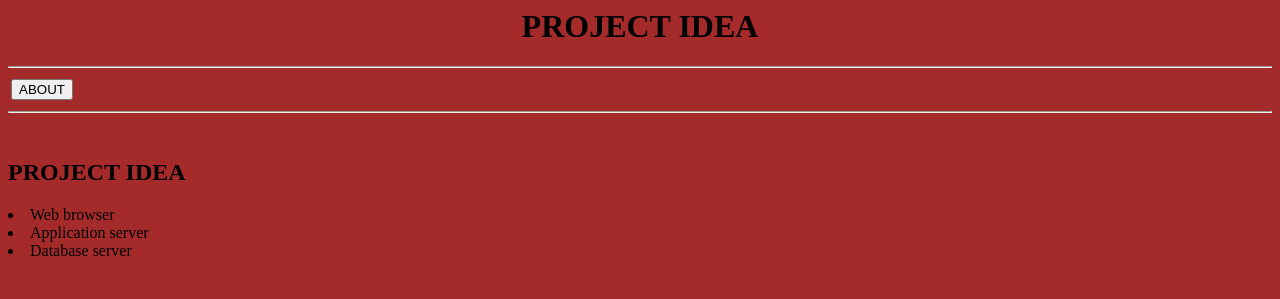
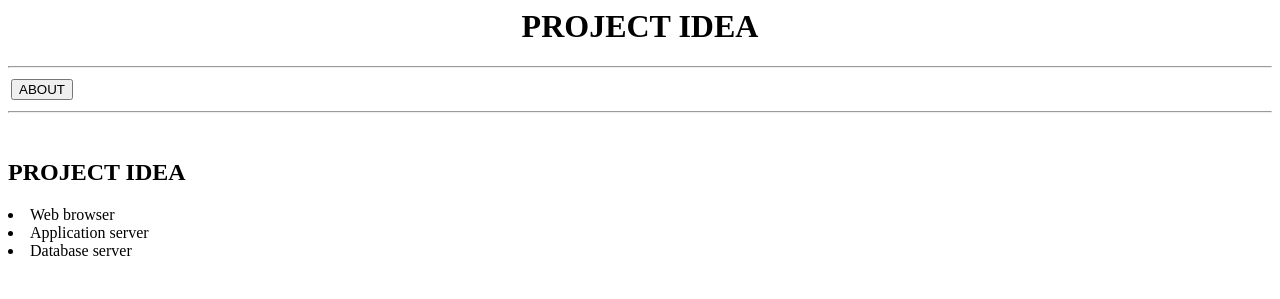
Before and after one commit to Samuel266/aboutme, a plain HTML site: page assig1.html in a window 1280 px wide. Drawn offline with Linux system fonts and the light colour scheme.

Commit message:
Update assig1.html

```diff
--- a/assig1.html
+++ b/assig1.html
@@ -11,7 +11,7 @@
 	</style>
 
 </head>
-<body style="background-color: brown">
+<body style="background-color: white">
 <h1>PROJECT IDEA</h1><hr>
 <table>
 	<tr>
```
